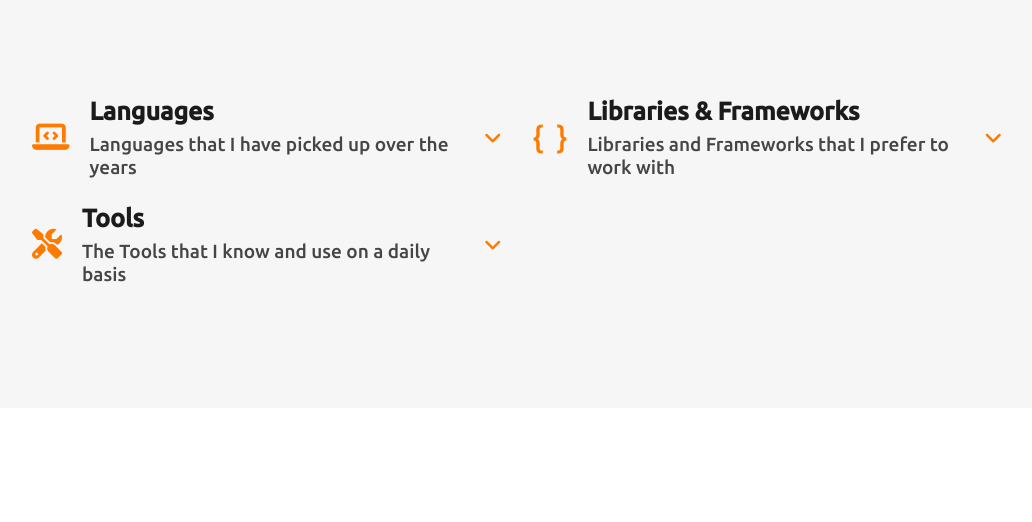
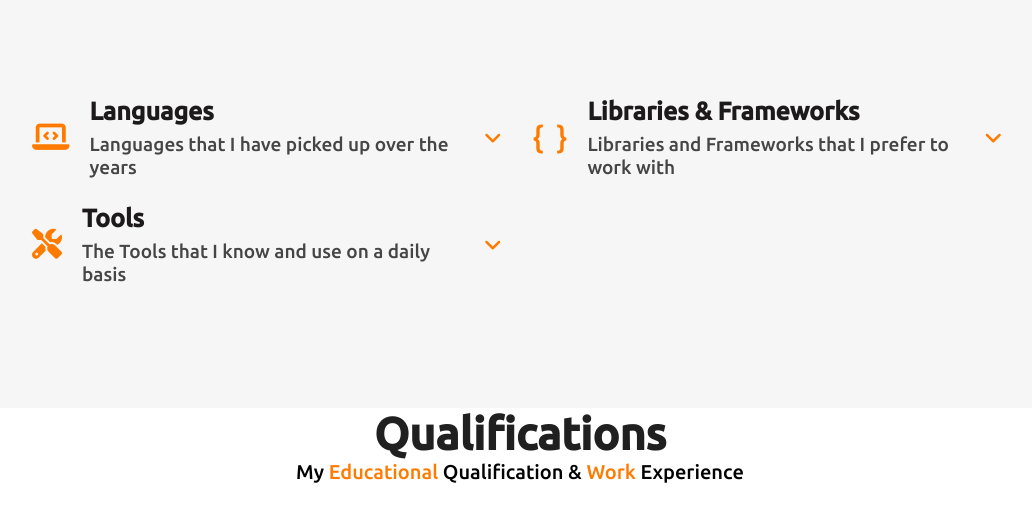
Before and after one commit to hemant14050/portfolio-website, a plain HTML site: page index.html in a window 1280 px wide. Shown: the part 1852-2374 px from the top of the page, without its empty margins (120-1152 px from the left). Drawn offline with Linux system fonts and the light colour scheme; some icons are missing.

Commit message:
just added qualification section incomplete

```diff
--- a/assets/css/styles.css
+++ b/assets/css/styles.css
@@ -630,6 +630,7 @@ a {
 }
 /* qualifications section ends */
 
+
 /* scroll bar */
 ::-webkit-scrollbar {
     width: 0.6rem;
--- a/index.html
+++ b/index.html
@@ -408,7 +408,13 @@
 
     <!-- qualifications section starts -->
     <section id="qualifications">
-
+        <div class="content my-qualifications">
+            <!-- qualifications heading -->
+            <div class="headi">
+                <h1 class="content-heading">Qualifications</span></h1>
+                <p class="content-text">My <span class="meabt">Educational</span> Qualification & <span class="meabt">Work</span> Experience</p>
+            </div>
+        </div>
     </section>
     <!-- qualifications section ends -->
 
```
